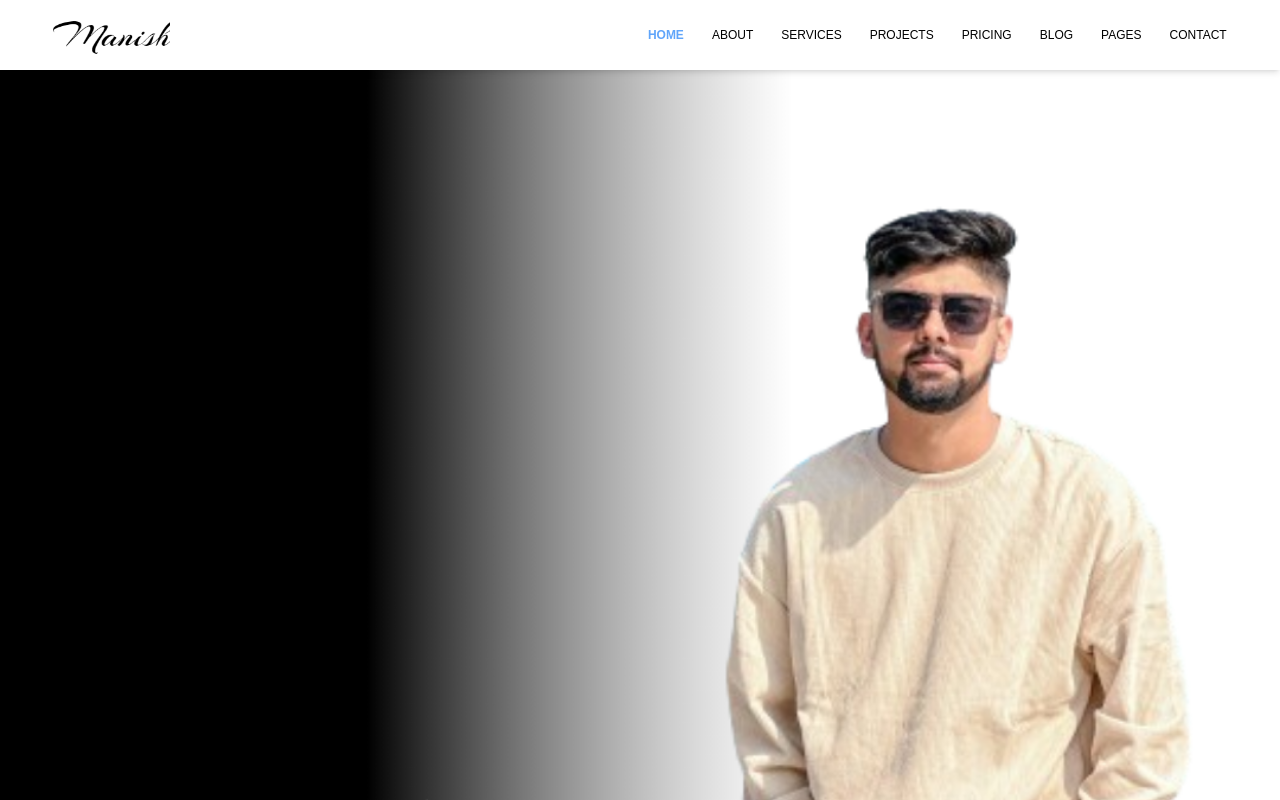
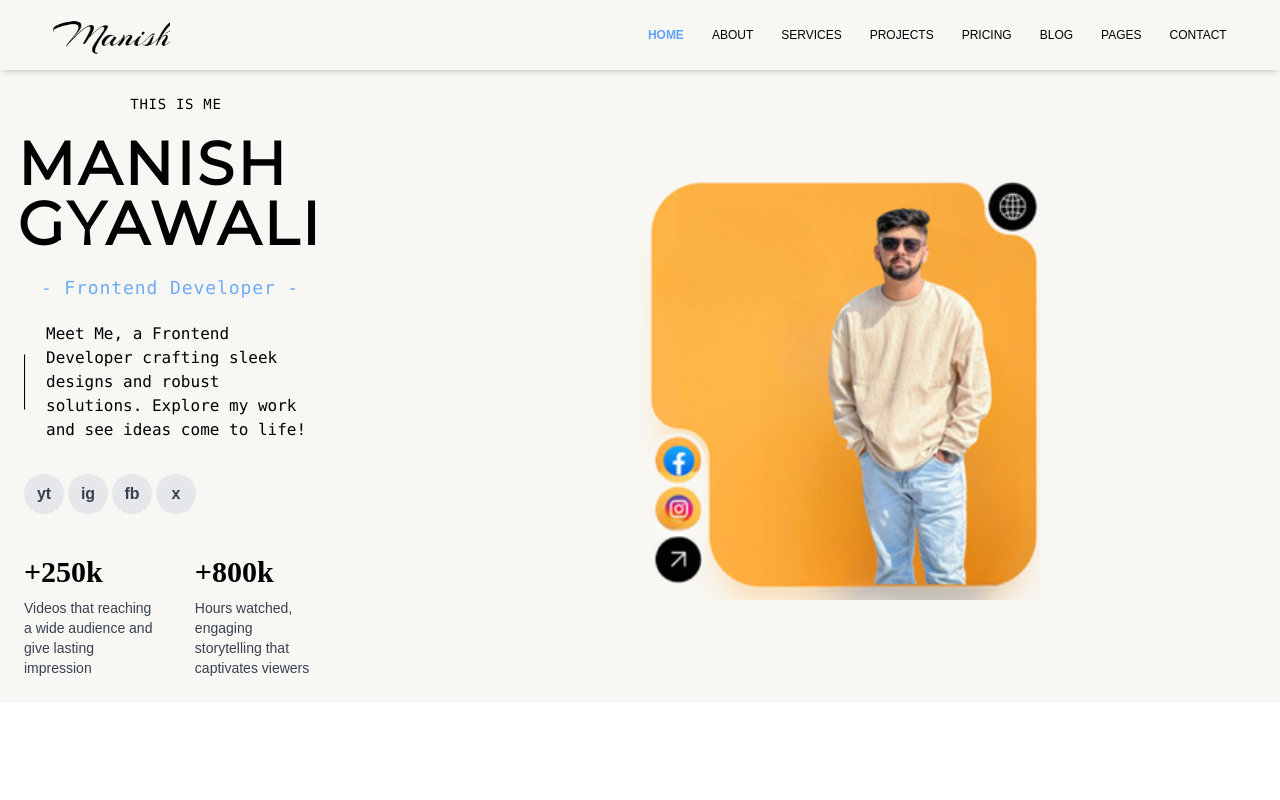
Before and after one commit to manishgyawali/Portfolio, a React (Vite) app: page / in a window 1280 px wide. Shown: the top 800 px of the page. Built offline with nearby package versions, Linux system fonts and the light colour scheme.

Commit message:
hme page changed

```diff
--- a/src/components/Aboutme/Aboutme.jsx
+++ b/src/components/Aboutme/Aboutme.jsx
@@ -3,7 +3,7 @@ import AboutImg from "../../assets/Images/banner2.png";
 
 const Aboutme = () => {
   return (
-    <div className="grid grid-cols-2  w-11/12 mx-auto py-14 gap-10">
+    <div className="grid  grid-cols-2  w-11/12 mx-auto py-14 gap-10">
       <div>
         <img src={AboutImg} alt="" className=" w-96 object-cover" />
       </div>
@@ -20,7 +20,7 @@ const Aboutme = () => {
           </p>
         </div>
         <div>
-          <button className="bg-gradient-to-r from-[#7b5eea] to-[#56c1ff] text-white rounded px-7 py-2 text-sm">
+          <button className="bg-gradient-to-r from-[#7b5eea] to-[#56c1ff] text-white rounded px-7 py-3 text-sm">
             VIEW FULL DETAILS
           </button>
         </div>
--- a/src/components/common/Nav/Nav.jsx
+++ b/src/components/common/Nav/Nav.jsx
@@ -18,7 +18,7 @@ const Nav = () => {
   };
 
   return (
-    <nav className="shadow-md sticky top-0 bg-white">
+    <nav className="shadow-md sticky top-0 bg-[#F8F7F3]">
       <div className="flex justify-between items-center py-3 cursor-pointer w-11/12 mx-auto">
         <div>
           {/* <h1 className="font-bold text-xl">Personal</h1> */}
--- a/src/components/pages/Home.jsx
+++ b/src/components/pages/Home.jsx
@@ -9,7 +9,8 @@ import CountUps from "./../CountUp/CountUps";
 import Testimonial from "../Testimonials/Testimonial";
 import signature from "../../assets/Images/signature3.png";
 import { useNavigate } from "react-router-dom";
-import Banner from "../../assets/Images/bannermain.png"
+import Banner from "../../assets/Images/bannermain.png";
+import Image from "../../assets/Images/banner2.png";
 
 const Home = () => {
   const navigate = useNavigate();
@@ -18,10 +19,9 @@ const Home = () => {
     navigate("/about"); // Change '/about-me' to the actual path of your "About Me" page
   };
 
-
   return (
     <div>
-      <div className="bg-gray-100">
+      <div className="">
         {/* <div className="w-10/12 mx-auto py-10 grid md:grid-cols-2 ">
           <div className="flex flex-col gap-5 justify-center items-center">
             <div className="flex flex-col gap-5 text-center justify-center items-center">
@@ -106,22 +106,155 @@ const Home = () => {
           </div>
         </div> */}
 
+        {/* <div className="relative w-full ">
+          <img src={Banner} alt="" className="w-full h-[550px] object-cover" />
+          <div className="absolute  grid grid-cols-2 inset-0  items-center  bg-black bg-opacity-50">
+            <div className="flex  flex-col gap-5 ml-36 ">
+              <h3 className="text-white pl-3 text-sm tracking-wider font-mono ">
+                THIS IS ME
+              </h3>
+              <h1 className="text-white text-5xl  tracking-wider  font-montserrat ">
+                MANISH GYAWALI
+              </h1>
+              <h2 className="text-[#60A5FA] font-mono animate-pulse tracking-wider text-lg">
+                - Frontend Developer -
+              </h2>
+              <div className="flex items-center gap-5">
+                <div className="bg-white h-14 border"></div>
+                <p className="text-white font-mono  ">
+                  {" "}
+                  Meet Me, a Frontend Developer crafting sleek designs and
+                  robust solutions. Explore my work and see ideas come to life!
+                </p>
+              </div>
+              <div className="flex items-center  gap-5">
+                <div className="relative group">
+                  <button
+                    onClick={handleClick}
+                    className="relative inline-block  font-semibold leading-6 text-white bg-[#60A5FA] shadow-2xl cursor-pointer rounded-xl shadow-zinc-600 transition-transform duration-300 ease-in-out hover:scale-105 active:scale-95"
+                  >
+                    <span className="absolute inset-0 rounded-xl bg-gradient-to-r from-teal-400 via-blue-500 to-purple-500 p-[2px] opacity-0 transition-opacity duration-500 group-hover:opacity-100"></span>
 
-        <div>
-          <img src={Banner} alt="" className="w-full object-cover" />
+                    <span className="relative z-10 block px-6 py-2 rounded-xl bg-[#60A5FA]">
+                      <div className="relative z-10 flex items-center space-x-2">
+                        <span className="transition-all duration-500 group-hover:translate-x-1">
+                          DISCOVER ME
+                        </span>
+                        <svg
+                          className="w-6 h-6 transition-transform duration-500 group-hover:translate-x-1"
+                          aria-hidden="true"
+                          fill="currentColor"
+                          viewBox="0 0 20 20"
+                          xmlns="http://www.w3.org/2000/svg"
+                        >
+                          <path
+                            clipRule="evenodd"
+                            d="M8.22 5.22a.75.75 0 0 1 1.06 0l4.25 4.25a.75.75 0 0 1 0 1.06l-4.25 4.25a.75.75 0 0 1-1.06-1.06L11.94 10 8.22 6.28a.75.75 0 0 1 0-1.06Z"
+                            fillRule="evenodd"
+                          ></path>
+                        </svg>
+                      </div>
+                    </span>
+                  </button>
+                </div>
+                <div className="relative group">
+                  <button className="relative inline-block  font-semibold leading-6 text-white bg-[#60A5FA] shadow-2xl cursor-pointer rounded-xl shadow-zinc-600 transition-transform duration-300 ease-in-out hover:scale-105 active:scale-95">
+                    <span className="absolute inset-0 rounded-xl bg-gradient-to-r from-teal-400 via-blue-500 to-purple-500 p-[2px] opacity-0 transition-opacity duration-500 group-hover:opacity-100"></span>
+
+                    <span className="relative z-10 block px-6 py-2 rounded-xl bg-[#60A5FA]">
+                      <div className="relative z-10 flex items-center space-x-2">
+                        <span className="transition-all duration-500 group-hover:translate-x-1">
+                          DOWNLOAD CV
+                        </span>
+                        <svg
+                          className="w-6 h-6 transition-transform duration-500 group-hover:translate-x-1"
+                          aria-hidden="true"
+                          fill="currentColor"
+                          viewBox="0 0 20 20"
+                          xmlns="http://www.w3.org/2000/svg"
+                        >
+                          <path
+                            clipRule="evenodd"
+                            d="M8.22 5.22a.75.75 0 0 1 1.06 0l4.25 4.25a.75.75 0 0 1 0 1.06l-4.25 4.25a.75.75 0 0 1-1.06-1.06L11.94 10 8.22 6.28a.75.75 0 0 1 0-1.06Z"
+                            fillRule="evenodd"
+                          ></path>
+                        </svg>
+                      </div>
+                    </span>
+                  </button>
+                </div>
+              </div>
+            </div>
+
+            <div className="">
+              <img src={Image} alt="" />
+            </div>
+          </div>
+        </div> */}
+        <div className=" bg-[#F8F7F3] grid grid-cols-2 items-center justify-center p-6">
+          <div className="grid grid-cols-2 gap-8 items-center max-w-5xl">
+            {/* Left Section */}
+            <div>
+              <div className="flex items-center  flex-col gap-5 ">
+                <h3 className=" pl-3 text-sm tracking-wider font-mono ">
+                  THIS IS ME
+                </h3>
+                <h1 className=" text-6xl font-bold  tracking-wider  font-montserrat ">
+                  MANISH GYAWALI
+                </h1>
+                <h2 className="text-[#60A5FA] font-mono animate-pulse tracking-wider text-lg">
+                  - Frontend Developer -
+                </h2>
+                <div className="flex items-center gap-5">
+                  <div className=" h-14 border border-s-gray-950"></div>
+                  <p className=" font-mono  ">
+                    {" "}
+                    Meet Me, a Frontend Developer crafting sleek designs and
+                    robust solutions. Explore my work and see ideas come to
+                    life!
+                  </p>
+                </div>
+              </div>
+
+              {/* Social Media Icons */}
+              <div className="flex space-x-1 mt-8">
+                {["yt", "ig", "fb", "x"].map((icon) => (
+                  <div
+                    key={icon}
+                    className="w-10 h-10 bg-gray-200 flex items-center justify-center rounded-full text-gray-700 font-semibold"
+                  >
+                    {icon}
+                  </div>
+                ))}
+              </div>
+
+              {/* Statistics */}
+              <div className="flex space-x-10 mt-10">
+                <div>
+                  <p className="text-3xl font-cursive font-bold">+250k</p>
+                  <p className="text-gray-700 text-sm mt-2">
+                    Videos that reaching a wide audience and give lasting
+                    impression
+                  </p>
+                </div>
+                <div>
+                  <p className="text-3xl font-cursive font-bold">+800k</p>
+                  <p className="text-gray-700 text-sm mt-2">
+                    Hours watched, engaging storytelling that captivates viewers
+                  </p>
+                </div>
+              </div>
+            </div>
+
+            {/* Right Section */}
+          </div>
+            <div className="">
+              <img src={Banner} alt="Camera User" className="rounded-lg w-[400px] " />
+            </div>
         </div>
       </div>
 
-
-
-
-
-
-
-
-
-
-          {/* <div className="relative">
+      {/* <div className="relative">
             <div className="absolute inset-0 flex flex-col justify-center items-center">
               <h1 className="text-6xl font-bold">Manish Gyawali</h1>
               <p className="text-xl">- full stack developer -</p>
--- a/tailwind.config.js
+++ b/tailwind.config.js
@@ -8,6 +8,7 @@ export default {
     extend: {
       fontFamily: {
         montserrat: ['Montserrat', 'sans-serif'],
+        cursive: ['"Dancing Script"', "cursive"],
       },
 
     },
```
Also changed, not shown: src/assets/Images/bannermain.png.
